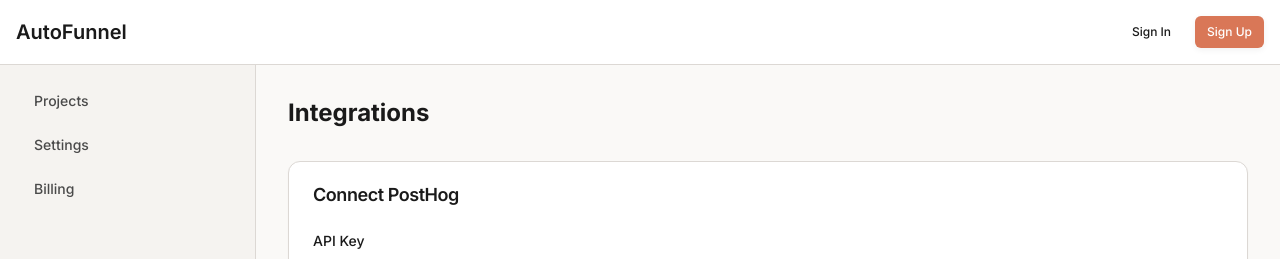
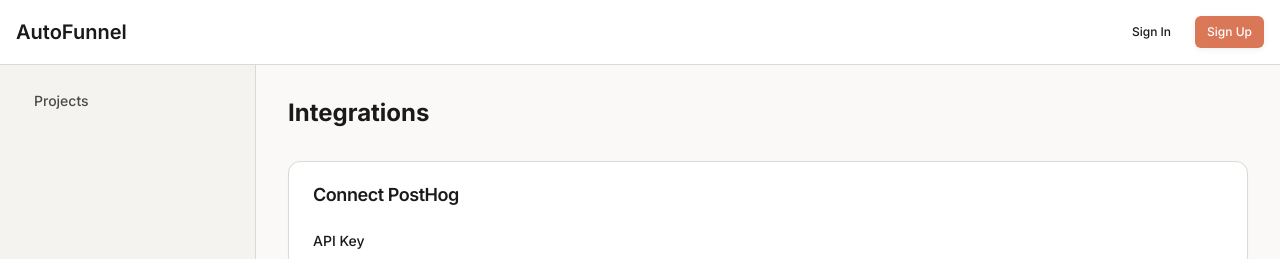
Before and after one commit to marcosvb1/autofunnel-analytics, a Next.js app: page /dashboard/projects/1/integrations in a window 1280 px wide. Shown: the top 259 px of the page. Built offline with nearby package versions, Linux system fonts and the light colour scheme; no server answers.

Commit message:
fix: add 'use client' directive to hooks and store
- Add 'use client' to use-auth, use-projects, use-funnel-canvas, use-integrations, use-meta-ads
- Add 'use client' to funnel-store (Zustand)
- Remove non-existent Settings/Billing links from sidebar

```diff
--- a/src/components/dashboard/sidebar.tsx
+++ b/src/components/dashboard/sidebar.tsx
@@ -6,8 +6,6 @@
 
 const navItems = [
   { label: 'Projects', href: '/dashboard' },
-  { label: 'Settings', href: '/dashboard/settings' },
-  { label: 'Billing', href: '/dashboard/billing' },
 ]
 
 export default function Sidebar() {
--- a/src/hooks/use-auth.ts
+++ b/src/hooks/use-auth.ts
@@ -1,3 +1,5 @@
+'use client'
+
 import { useState } from 'react'
 import { createClient } from '@/lib/supabase/client'
 import type { User } from '@/types/user'
--- a/src/hooks/use-funnel-canvas.ts
+++ b/src/hooks/use-funnel-canvas.ts
@@ -1,3 +1,5 @@
+'use client'
+
 import { useCallback, useState } from 'react'
 import { useReactFlow } from '@xyflow/react'
 import { layoutNodes } from '@/lib/canvas/layout'
--- a/src/hooks/use-integrations.ts
+++ b/src/hooks/use-integrations.ts
@@ -1,3 +1,5 @@
+'use client'
+
 import { useState } from 'react'
 import type { Tables } from '@/types/database'
 
--- a/src/hooks/use-meta-ads.ts
+++ b/src/hooks/use-meta-ads.ts
@@ -1,3 +1,5 @@
+'use client'
+
 import { useState } from 'react'
 
 export function useMetaAds(projectId: string) {
--- a/src/hooks/use-projects.ts
+++ b/src/hooks/use-projects.ts
@@ -1,3 +1,5 @@
+'use client'
+
 import { useState, useEffect } from 'react'
 import type { ProjectWithIntegrations } from '@/types/project'
 
--- a/src/lib/store/funnel-store.ts
+++ b/src/lib/store/funnel-store.ts
@@ -1,3 +1,5 @@
+'use client'
+
 import { create } from 'zustand'
 import type { CanvasState, CanvasActions, FunnelNode, FunnelEdge } from '@/types/canvas'
 
```
